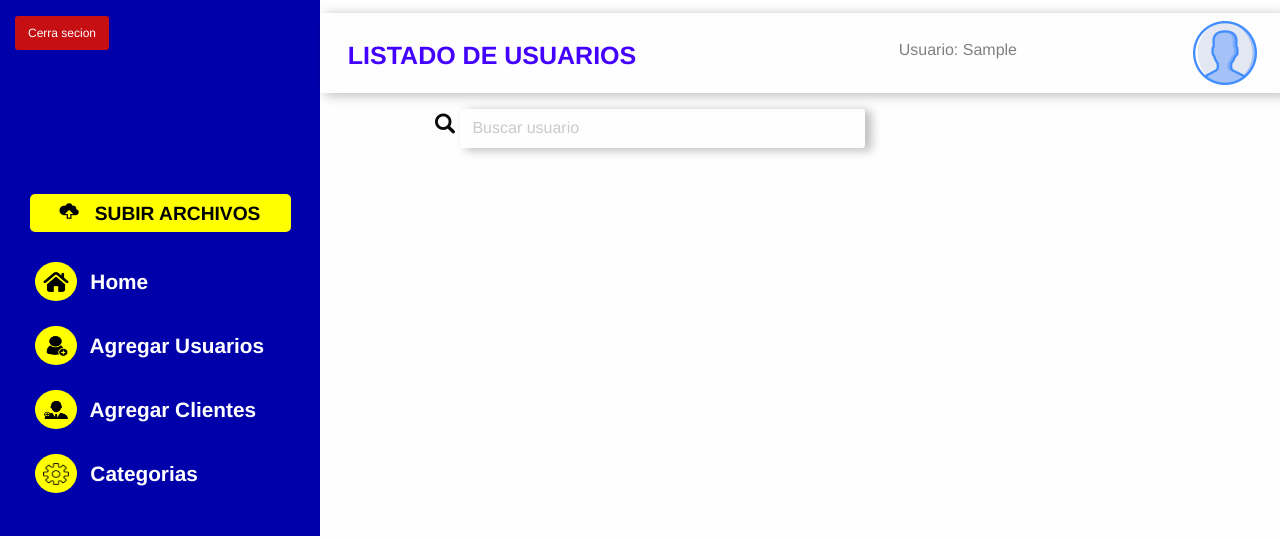
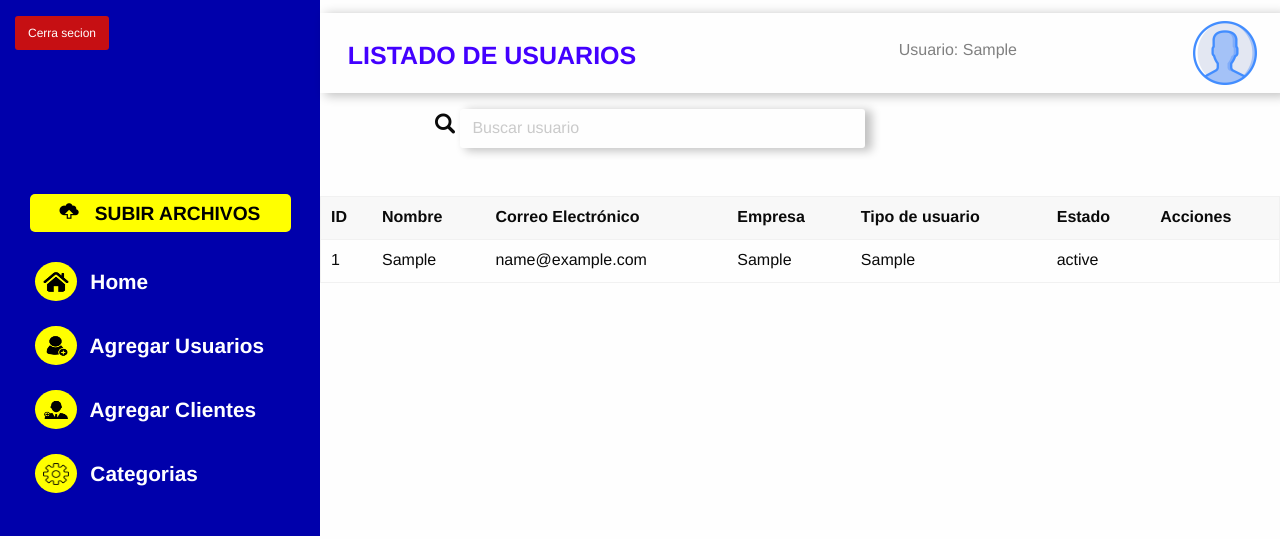
Before and after one commit to carlosponce1234/galo, a PHP site: page /views/usuarios.php in a window 1280 px wide. Shown: the top 539 px of the page. Run offline with PHP 8.4, Linux system fonts and the light colour scheme; the visitor is signed in with stand-in values (Sample User, id 1); tables that the repository leaves empty or names only in its code hold one stand-in row (values such as "Sample post"); some web fonts are replaced.

Commit message:
actualizacion

```diff
--- a/css/app.css
+++ b/css/app.css
@@ -172,3 +172,6 @@ form .logbtn{
 	margin-top: 0.2rem
 	box-shadow: 6px 2px 10px 1px rgba(0,0,0,0.24);
 }
+.tabla{
+	margin-top: 2rem;
+}
--- a/views/usuarios.php
+++ b/views/usuarios.php
@@ -15,7 +15,9 @@ session_start();
 		$rows = $result->num_rows;
 		$row = $result->fetch_assoc();
 
-
+		$sql2 ="SELECT * FROM usuarios";
+		$result2=$mysqli->query($sql2);
+		$row2 = $result2->fetch_assoc();
  ?>
  <!doctype html>
 <html class="no-js" lang="es" dir="ltr">
@@ -73,5 +75,35 @@ session_start();
 							</div>
 						</div>
 					</div>
+					<div class="grid-x grid-padding-x tabla">
+						<table>
+							<thead>
+								<td>ID</td>
+								<th>Nombre</th>
+								<th>Correo Electrónico</th>
+								<th>Empresa</th>
+								<th>Tipo de usuario</th>
+								<th>Estado</th>
+								<th>Acciones</th>
+							</thead>
+							<tbody id="user_table">
+
+								<?php
+								   		foreach ($result2 as $key => $v) {
+
+										echo "<tr>
+												<td id=".$v['user_id'].">".$v['user_id']."</td>
+												<td id=".$v['user_monbre'].">".$v['user_monbre']."</td>
+												<td id=".$v['user_mail'].">".$v['user_mail']."</td>
+												<td id=".$v['user_cliente'].">".$v['user_cliente']."</td>
+												<td id=".$v['user_tipo'].">".$v['user_tipo']."</td>
+												<td id=".$v['user_estado'].">".$v['user_estado']."</td>
+												<td ></td>
+											</tr>";
+										};
+								 ?>
+							</tbody>
+						</table>
+					</div>
     			</div>
   </body>
```
